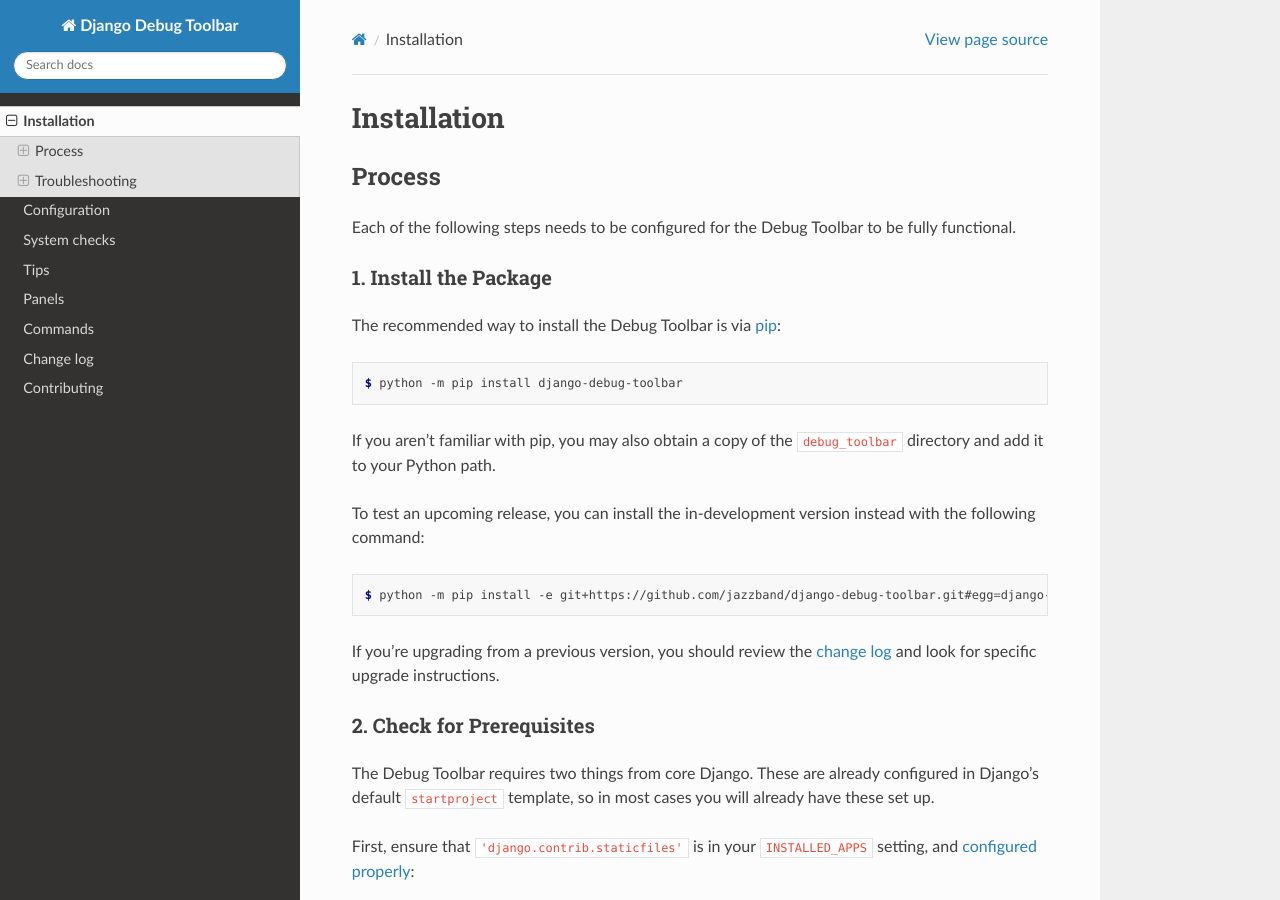
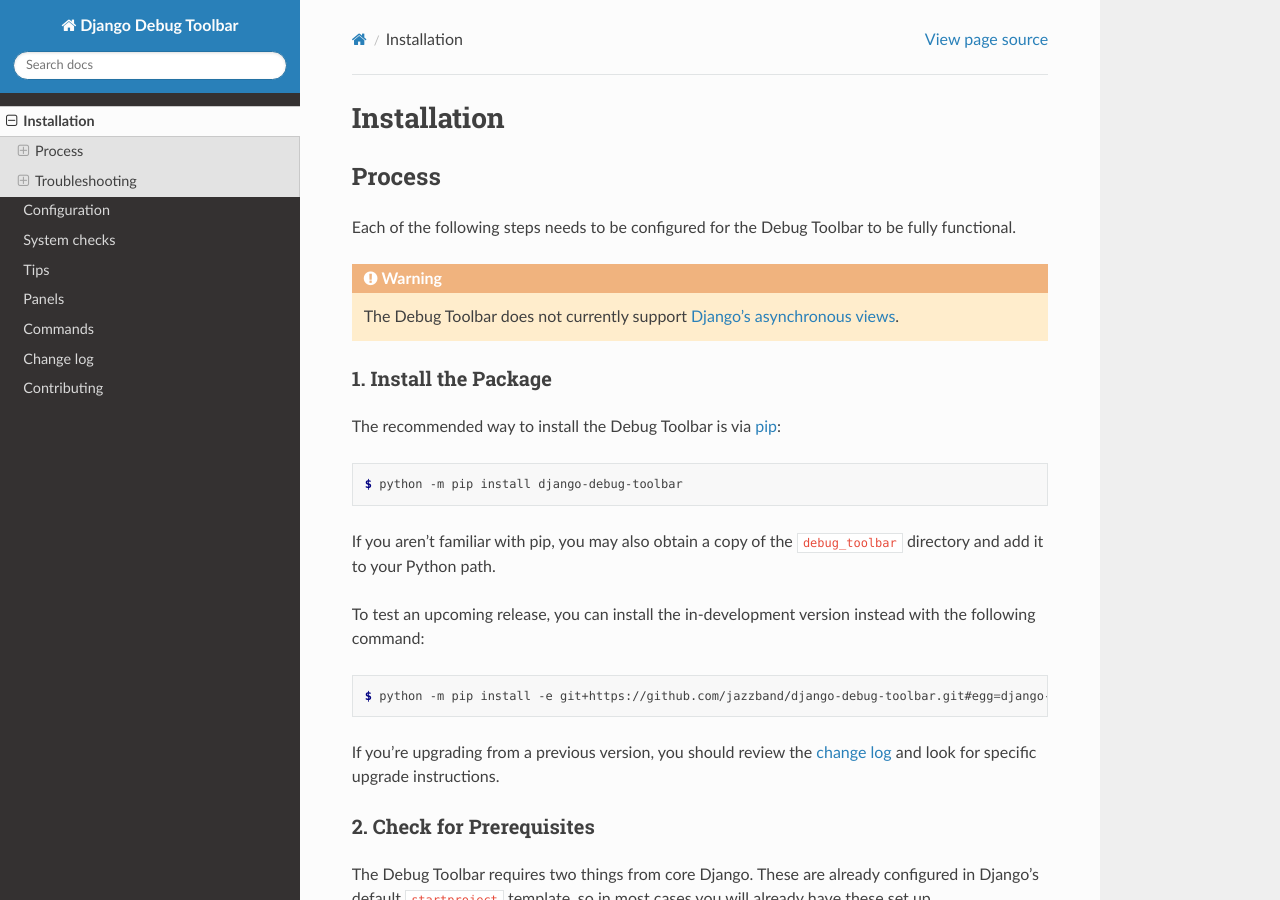
Before and after one commit to jazzband/django-debug-toolbar, a Sphinx documentation site: the page built from docs/installation.rst, in a window 1280 px wide and 900 px high. Built offline with Sphinx 7.4.7 and the Read the Docs theme 2.0.0, drawn with Linux system fonts in a browser that asks for light colours.

Commit message:
Add note on lack of async support to Installation docs
https://github.com/jazzband/django-debug-toolbar/issues/1828#issuecomment-1699339721

```diff
--- a/docs/installation.rst
+++ b/docs/installation.rst
@@ -6,6 +6,10 @@
 
 Each of the following steps needs to be configured for the Debug Toolbar to be
 fully functional.
+
+.. warning::
+
+    The Debug Toolbar does not currently support `Django's asynchronous views <https://docs.djangoproject.com/en/dev/topics/async/>`_.
 
 1. Install the Package
 ^^^^^^^^^^^^^^^^^^^^^^
```
